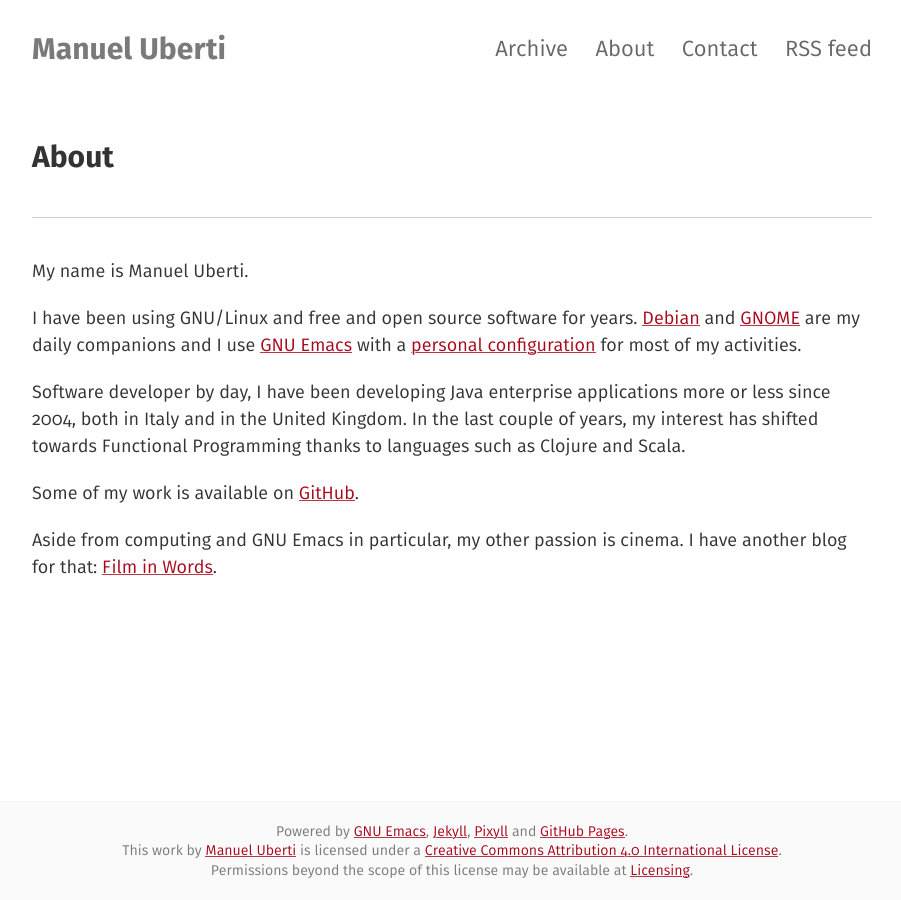
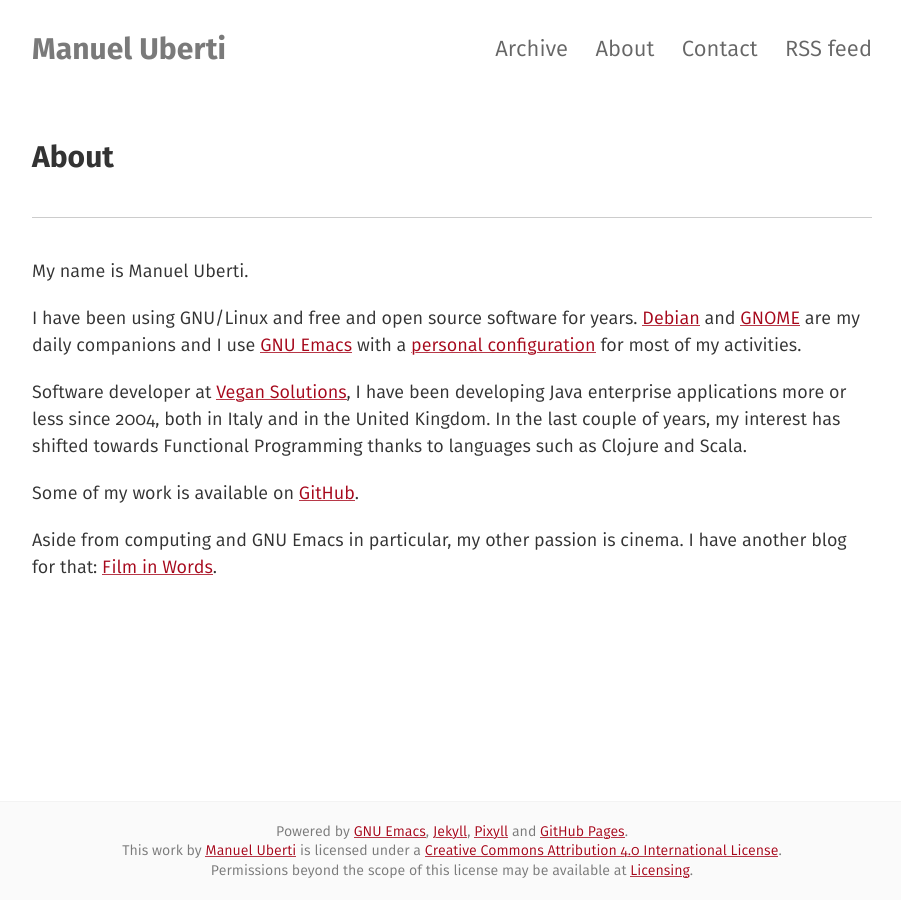
Before and after one commit to manuel-uberti/manuel-uberti.github.io, a Jekyll site: the page built from about.md, in a window 1280 px wide. Shown: the whole page, without its empty margins (188-1089 px from the left). Built offline with Jekyll 4.4.1, drawn with Linux system fonts in a browser that asks for light colours.

Commit message:
Add current working place

```diff
--- a/about.md
+++ b/about.md
@@ -13,10 +13,10 @@ my daily companions and I use [GNU Emacs](https://www.gnu.org/software/emacs/)
 with a [personal configuration](https://github.com/manuel-uberti/.emacs.d) for
 most of my activities.
 
-Software developer by day, I have been developing Java enterprise applications
-more or less since 2004, both in Italy and in the United Kingdom. In the last
-couple of years, my interest has shifted towards Functional Programming thanks
-to languages such as Clojure and Scala.
+Software developer at [Vegan Solutions](http://vegans.it/), I have been
+developing Java enterprise applications more or less since 2004, both in Italy
+and in the United Kingdom. In the last couple of years, my interest has shifted
+towards Functional Programming thanks to languages such as Clojure and Scala.
 
 Some of my work is available on [GitHub](https://github.com/manuel-uberti).
 
```
